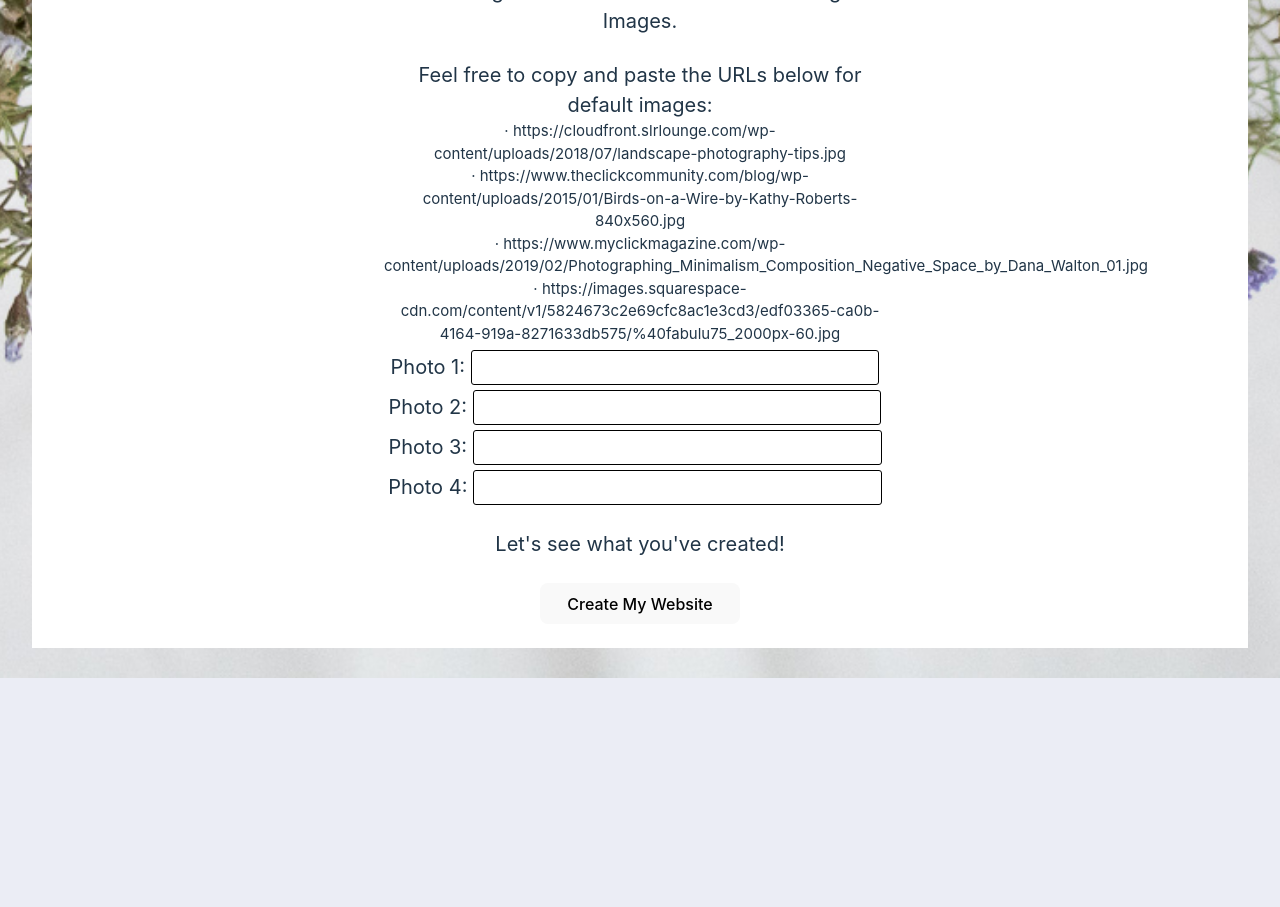
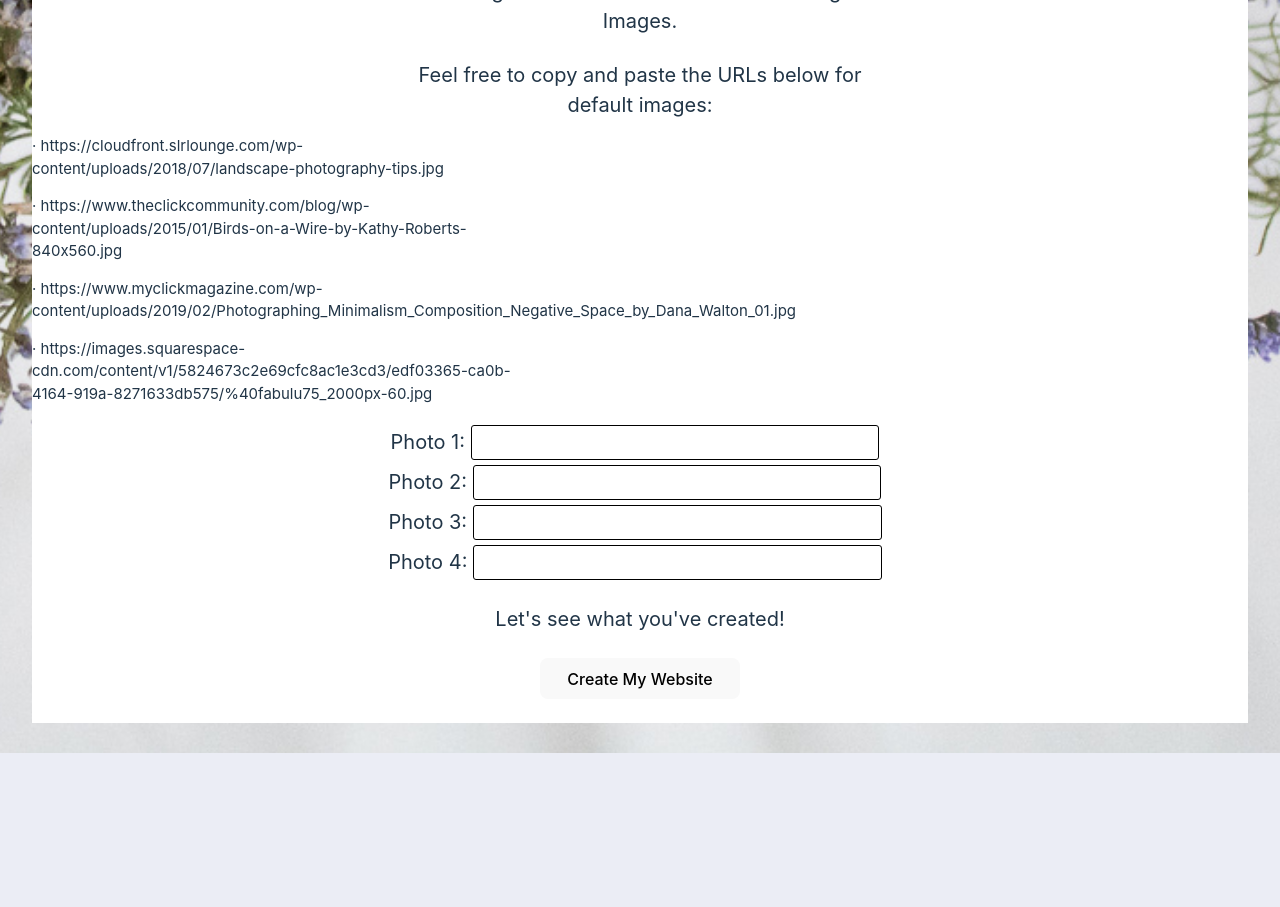
Before and after one commit to mjchin1/Moodboard-WebsiteBuilder, a React (Vite) app in the folder client/: page / in a window 1280 px wide. Shown: the part 1720-2627 px from the top of the page. Built offline with nearby package versions, Linux system fonts and the light colour scheme; a web font is replaced by a local one.

Commit message:
adjusting text alignment for URLS

```diff
--- a/client/src/index.css
+++ b/client/src/index.css
@@ -191,7 +191,7 @@ textarea{
 
 .formText2 {
   width: 40vw;
-  margin: 0 auto;
+  text-align: left;
   font-size: 15px;
  }
 
```
